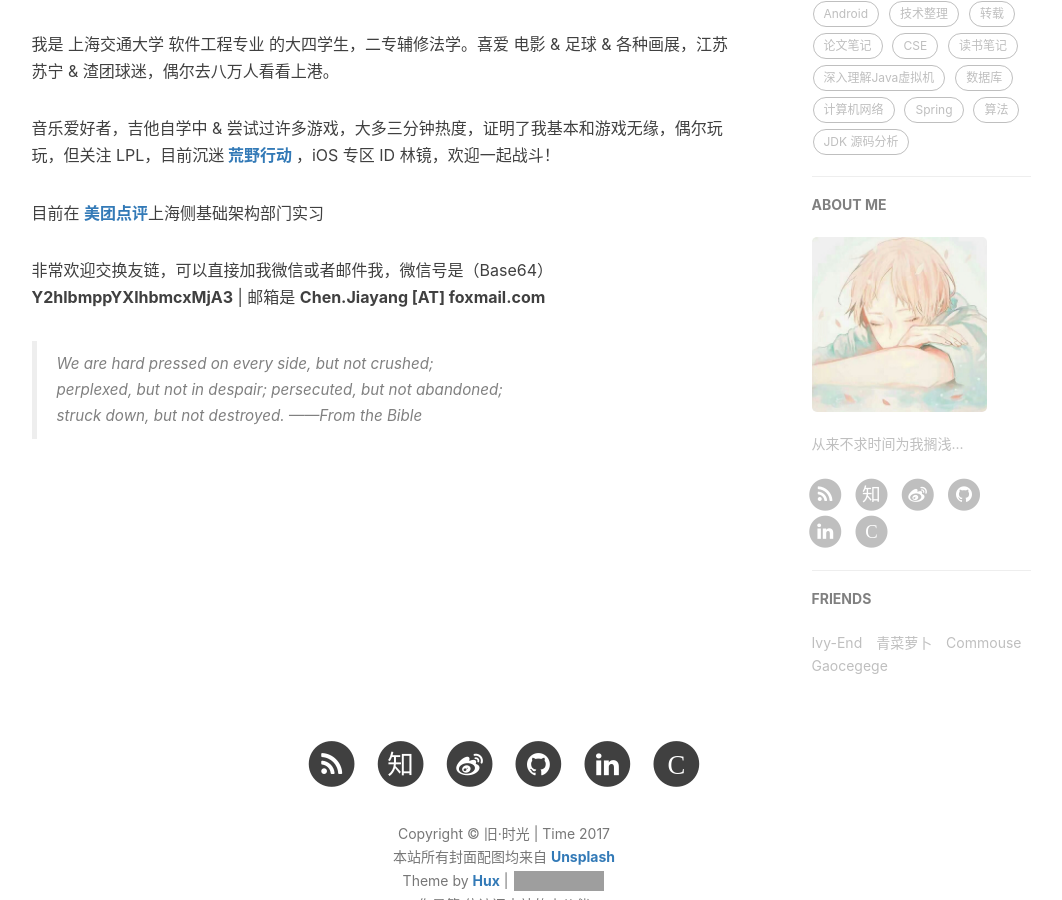
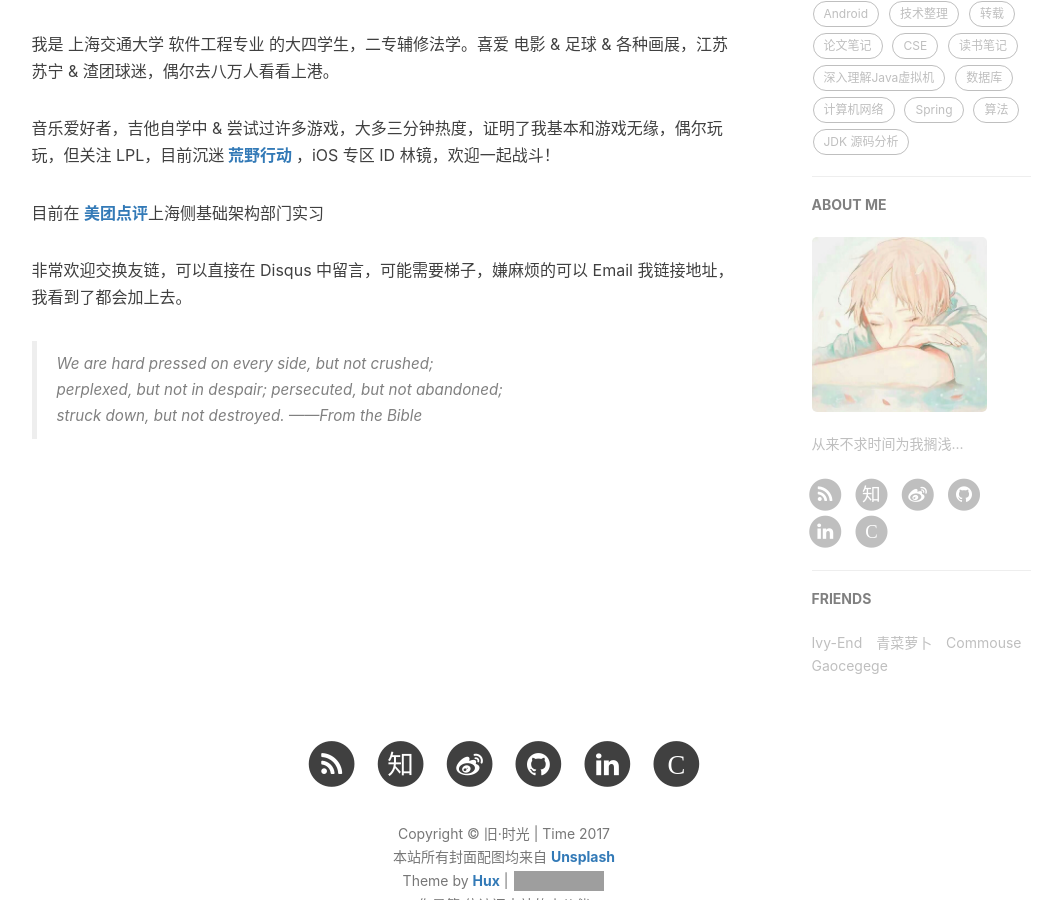
Before and after one commit to jiayangchen/jiayangchen.github.io, a Jekyll site: the page built from about.html, in a window 1280 px wide and 900 px high, scrolled down 613 px. Shown: the whole window, without its empty margins (136-1198 px from the left). Built offline with Jekyll 4.4.1, drawn with Linux system fonts in a browser that asks for light colours; nearby versions of some CDN libraries; comment, search, counter and statistics services are not loaded; grey boxes are pictures that could not be loaded.

Commit message:
update aboutme

```diff
--- a/about.html
+++ b/about.html
@@ -24,7 +24,7 @@
     <p>音乐爱好者，吉他自学中 &amp; 尝试过许多游戏，大多三分钟热度，证明了我基本和游戏无缘，偶尔玩玩，但关注 LPL，目前沉迷<a href="http://hy.163.com/" target="_blank"><b> 荒野行动 </b></a>，iOS 专区 ID 林镜，欢迎一起战斗！</p>
     <p>目前在 <a href="https://tech.meituan.com/about" target="_blank"><b>美团点评</b></a>上海侧基础架构部门实习</p>
     <!--<p>你可以点击获取我的<a href="" target="_blank">&nbsp;<b>中文简历</b></a></p>-->
-    <p>非常欢迎交换友链，可以直接加我微信或者邮件我，微信号是（Base64） <b>Y2hlbmppYXlhbmcxMjA3</b> | 邮箱是 <b>Chen.Jiayang [AT] foxmail.com</b></p>
+    <p>非常欢迎交换友链，可以直接在 Disqus 中留言，可能需要梯子，嫌麻烦的可以 Email 我链接地址，我看到了都会加上去。</b></p>
 
     <blockquote><p>We are hard pressed on every side, but not crushed;<br>
     perplexed, but not in despair; persecuted, but not abandoned;<br>
```
